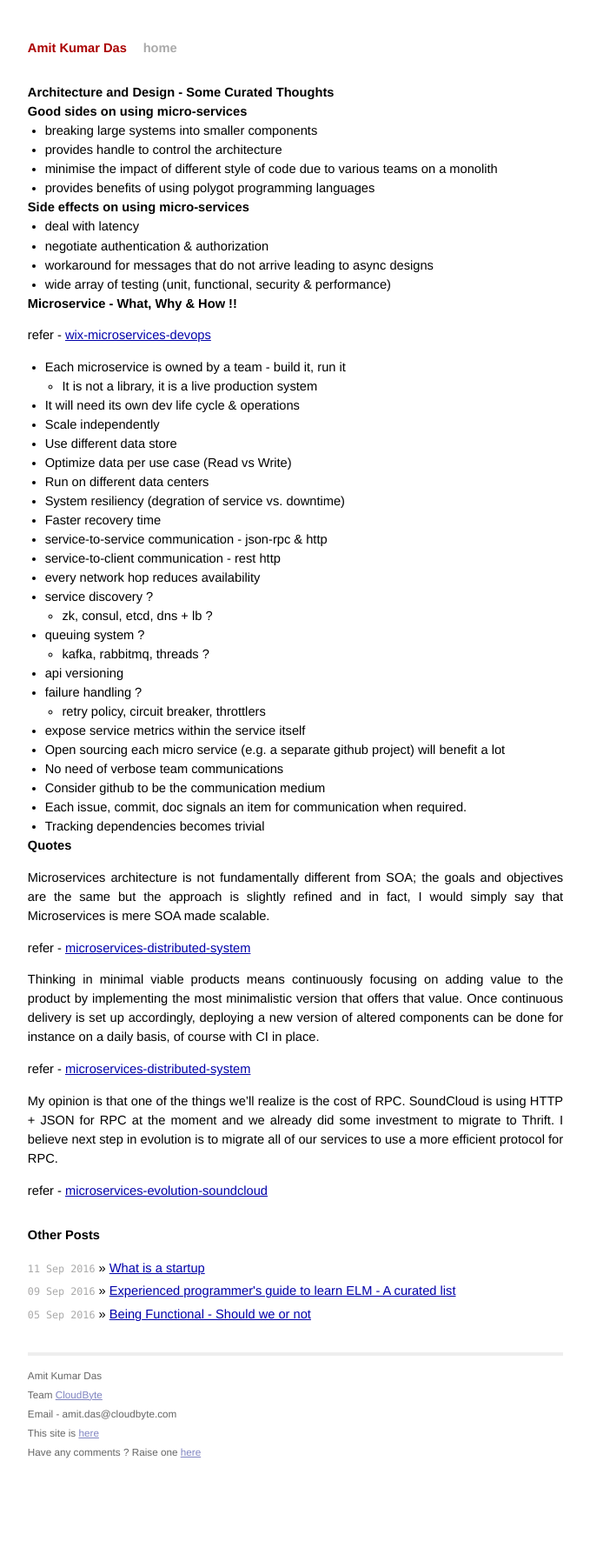
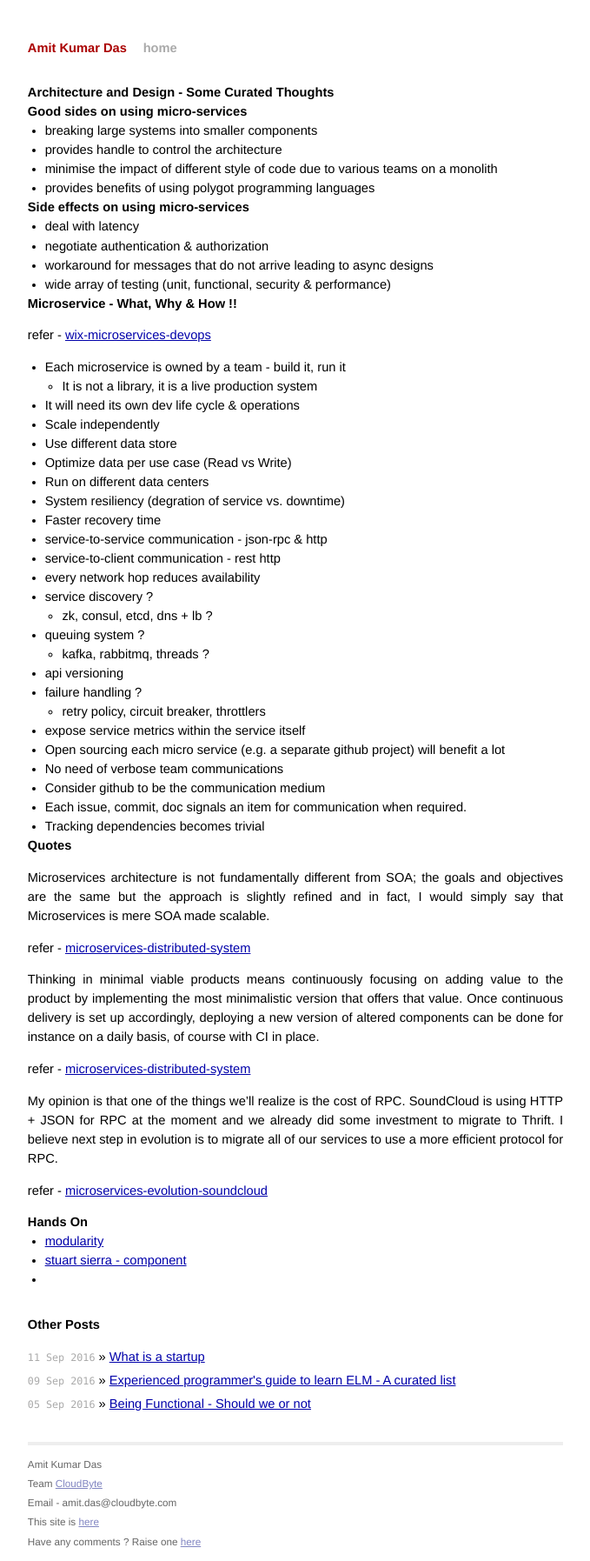
Before and after one commit to AmitKumarDas/amitkumardas.github.io, a Jekyll site: the page built from _posts/2016-09-10-architecture-and-design-curated-thoughts.md, in a window 1280 px wide. Shown: the whole page at 87% size, without its empty margins (300-979 px from the left). Built offline with Jekyll 4.4.1, drawn with Linux system fonts in a browser that asks for light colours; before the commit the page ends 1693 px from its top, so only the background shows below that.

Commit message:
Update 2016-09-10-architecture-and-design-curated-thoughts.md

```diff
--- a/_posts/2016-09-10-architecture-and-design-curated-thoughts.md
+++ b/_posts/2016-09-10-architecture-and-design-curated-thoughts.md
@@ -69,3 +69,9 @@ at the moment and we already did some investment to migrate to Thrift. I believe
 migrate all of our services to use a more efficient protocol for RPC.
 
 refer - [microservices-evolution-soundcloud](https://www.infoq.com/articles/microservices-evolution-soundcloud)
+
+### Hands On
+
+- [modularity](https://modularity.org/index.html)
+- [stuart sierra - component](https://www.youtube.com/watch?v=13cmHf_kt-Q)
+-
```
